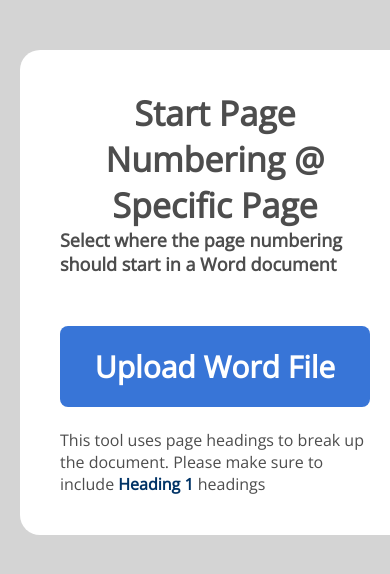
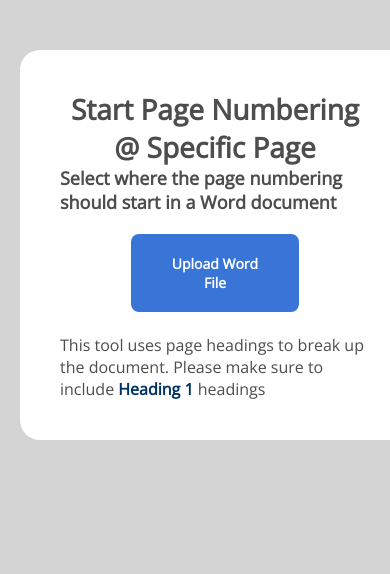
Before and after one commit to seddie95/start_page_numbers_at_X, a Django app: page / in a window 390 px wide. Shown: the part 75-649 px from the top of the page. Run offline with Django 3.2, Linux system fonts and the light colour scheme; some libraries are stand-ins or nearby versions.

Commit message:
Add requirements.txt

```diff
--- a/docx_scripts/delete_files.py
+++ b/docx_scripts/delete_files.py
@@ -1,6 +1,5 @@
 import os
 import time
-import datetime
 
 os.environ.setdefault("DJANGO_SETTINGS_MODULE", "specific_page.settings")
 import django
--- a/static/css/style.css
+++ b/static/css/style.css
@@ -76,6 +76,18 @@ header {
 
 }
 
+.main_content {
+    width: 720px;
+    background: white;
+    border-radius: 20px;
+    overflow: hidden;
+    display: flex;
+    flex-wrap: wrap;
+    justify-content: space-around;
+    padding: 40px 40px 40px 40px;
+}
+
+
 .content {
     width: 968px;
     background: white;
@@ -87,7 +99,6 @@ header {
     padding: 40px 40px 40px 40px;
 }
 
-
 /* Buttons and forms*/
 .myLabel {
     border: 1px #3875d7;
@@ -98,9 +109,10 @@ header {
     font-size: 30px;
     font-weight: bold;
     text-align: center;
-    margin-top: 50px;
     display: block;
-    min-width: 40%
+    justify-content: center;
+    width: 35%;
+    margin: auto;
 }
 
 
@@ -257,36 +269,44 @@ li:hover {
     max-width: 500px;
 }
 
+
 /*Media queries*/
 @media only screen and (max-width: 1024px) {
+
+    h2{
+        font-size: 28px;
+    }
     #page_settings {
         margin: 40px 0 0 0;
     }
 
-    .content {
+    .content, .main_content {
         width: 500px;
     }
 
     #headings {
         width: 600px;
     }
+
+    .myLabel {
+        font-size: 22px;
+    }
 }
 
 
-@media only screen and (max-width: 968px) {
-    .content {
-        width: 500px;
-    }
-}
-
 @media only screen and (max-width: 640px) {
-    .content {
+    .content, .main_content {
         width: 400px;
     }
 
     #headings {
         width: 450px;
     }
+
+    .myLabel {
+        font-size: 16px;
+    }
+
 
 }
 
@@ -296,7 +316,7 @@ li:hover {
         margin-bottom: 20px;
     }
 
-    .content {
+    .content, .main_content {
         width: 350px;
     }
 
@@ -309,4 +329,8 @@ li:hover {
 
     }
 
+    .myLabel {
+        font-size: 14px;
+    }
+
 }
--- a/templates/base.html
+++ b/templates/base.html
@@ -36,11 +36,8 @@
     <h1 class="restart">Numbering <span class="color">@</span></h1>
 </header>
 <div class="container">
-    <div class="content">
-        {% block body %}
-
-        {% endblock body %}
-    </div>
+    {% block body %}
+    {% endblock body %}
 </div>
 </body>
 </html>
--- a/templates/download.html
+++ b/templates/download.html
@@ -1,7 +1,7 @@
 {% extends 'base.html' %}
 
 {% block body %}
-
+    <div class="main_content">
         <div id="download_section">
             <h2>Your file is now ready to be downloaded</h2>
             <h3>Please note all files will automatically be deleted after 2 minutes.</h3>
@@ -9,5 +9,6 @@
                                          title="Download the numbered word file">
                 Download File</a></button>
         </div>
+    </div>
 
 {% endblock body %}
--- a/templates/home.html
+++ b/templates/home.html
@@ -1,6 +1,7 @@
 {% extends 'base.html' %}
 
 {% block body %}
+    <div class="main_content">
 
         <div id="welcome">
             <h2>Start Page Numbering @ Specific Page</h2>
@@ -22,5 +23,6 @@
                         Heading 1</a>
                 </strong> headings</p>
         </div>
+    </div>
 
 {% endblock body %}
--- a/templates/process.html
+++ b/templates/process.html
@@ -1,6 +1,7 @@
 {% extends 'base.html' %}{% load custom_tags %}
 
 {% block body %}
+    <div class="content">
 
         <!--  div to hold document headings-->
         <div id="heading_list" class="column">
@@ -27,7 +28,7 @@
 
                     <label>Paragraph number of Headings</label>
                     <input type="text" placeholder="Heading" id="heading_input" autocomplete="off"
-                       title="Select the a heading from the list on the left" value="" name="heading">
+                           title="Select the a heading from the list on the left" value="" name="heading" required>
 
                     <label for="position">Page Position</label>
                     <select id="number_position" name="position" title="Select the position of the numbers on the page">
@@ -51,5 +52,6 @@
                 </form>
             </div>
         </div>
+    </div>
 
 {% endblock body %}
```
Also changed, not shown: requirements.txt (added, +7 -0 lines), db.sqlite3. Lines whose indentation alone changed are shown as unchanged.
